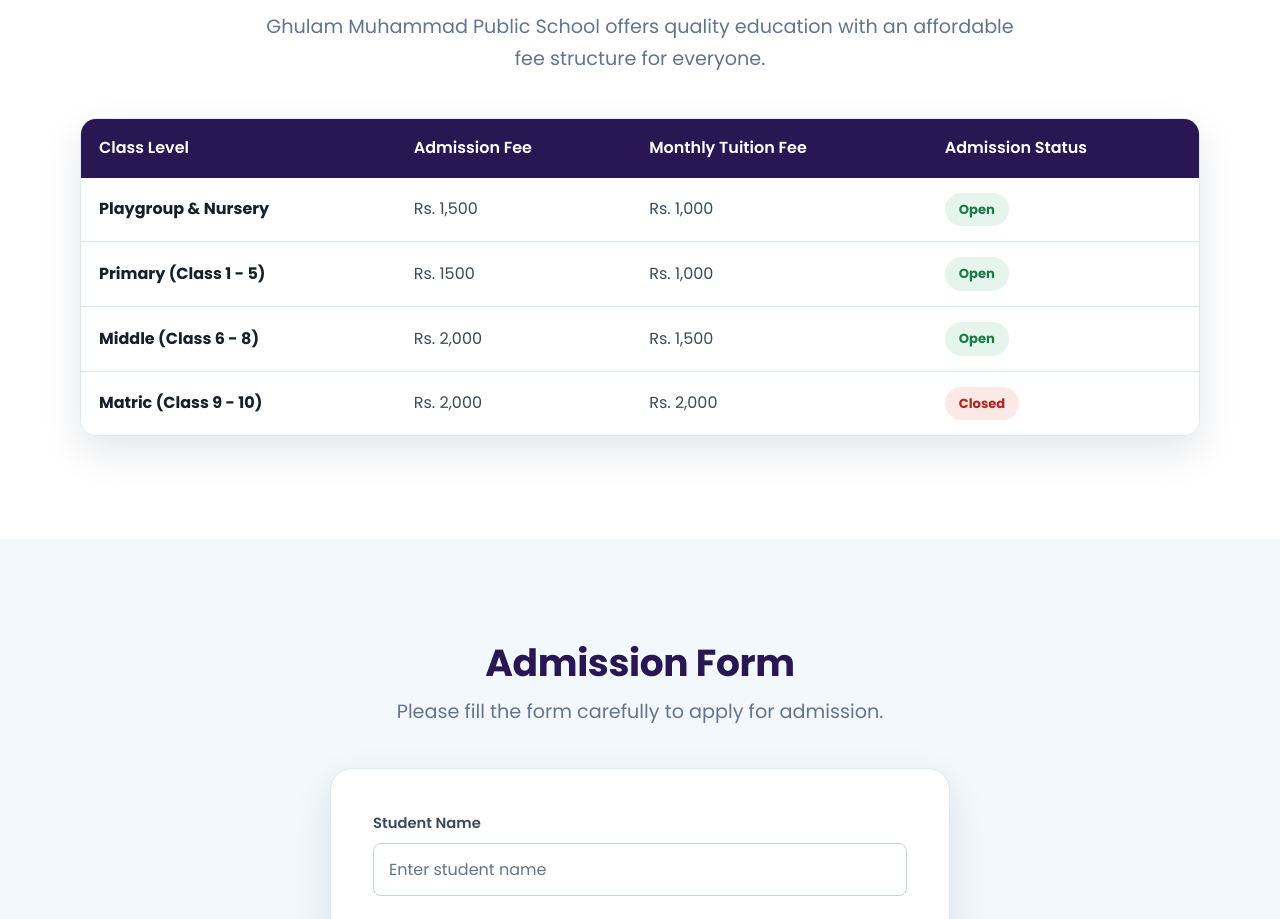
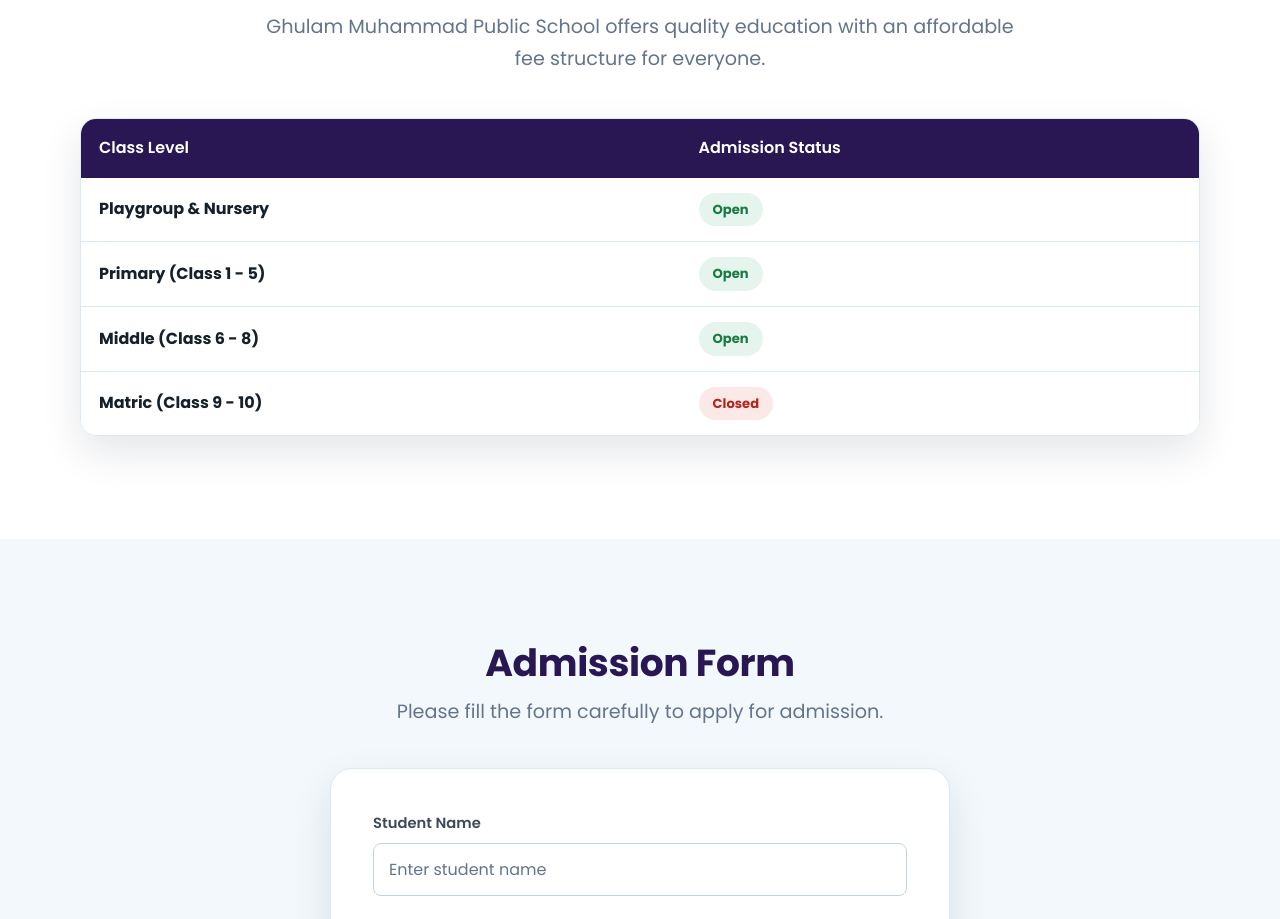
Before and after one commit to nf053287-crypto/ghulam-muhammad-public-, a plain HTML site: page my second project 4 (3) 2 (1)/my second project 4 (2) 2/my second project 4 (1) 2/my second project 4 (1)/my second project 4/admissions.html in a window 1280 px wide. Shown: the part 1389-2308 px from the top of the page. Drawn offline with nearby package versions, Linux system fonts and the light colour scheme.

```diff
--- a/my second project 4 (3) 2 (1)/my second project 4 (2) 2/my second project 4 (1) 2/my second project 4 (1)/my second project 4/admissions.html
+++ b/my second project 4 (3) 2 (1)/my second project 4 (2) 2/my second project 4 (1) 2/my second project 4 (1)/my second project 4/admissions.html
@@ -88,34 +88,28 @@
                 <thead>
                     <tr>
                         <th>Class Level</th>
-                        <th>Admission Fee</th>
-                        <th>Monthly Tuition Fee</th>
                         <th>Admission Status</th>
                     </tr>
                 </thead>
                 <tbody>
                     <tr>
                         <td data-label="Class Level"><strong>Playgroup & Nursery</strong></td>
-                        <td data-label="Admission Fee">Rs. 1,500</td>
-                        <td data-label="Monthly Tuition Fee">Rs. 1,000</td>
+
                         <td data-label="Admission Status"><span class="status-badge open">Open</span></td>
                     </tr>
                     <tr>
                         <td data-label="Class Level"><strong>Primary (Class 1 - 5)</strong></td>
-                        <td data-label="Admission Fee">Rs. 1500</td>
-                        <td data-label="Monthly Tuition Fee">Rs. 1,000</td>
+
                         <td data-label="Admission Status"><span class="status-badge open">Open</span></td>
                     </tr>
                     <tr>
                         <td data-label="Class Level"><strong>Middle (Class 6 - 8)</strong></td>
-                        <td data-label="Admission Fee">Rs. 2,000</td>
-                        <td data-label="Monthly Tuition Fee">Rs. 1,500</td>
+
                         <td data-label="Admission Status"><span class="status-badge open">Open</span></td>
                     </tr>
                     <tr>
                         <td data-label="Class Level"><strong>Matric (Class 9 - 10)</strong></td>
-                        <td data-label="Admission Fee">Rs. 2,000</td>
-                        <td data-label="Monthly Tuition Fee">Rs. 2,000</td>
+
                         <td data-label="Admission Status"><span class="status-badge closed">Closed</span></td>
                     </tr>
                 </tbody>
```
Also changed, not shown: my second project 4 (3) 2 (1)/my second project 4 (2) 2/my second project 4 (1) 2/my second project 4 (1)/my second project 4/index.html (+2 -4 lines).
